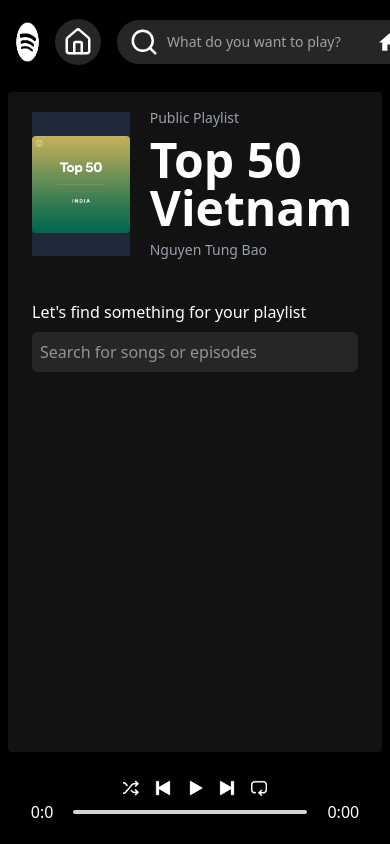
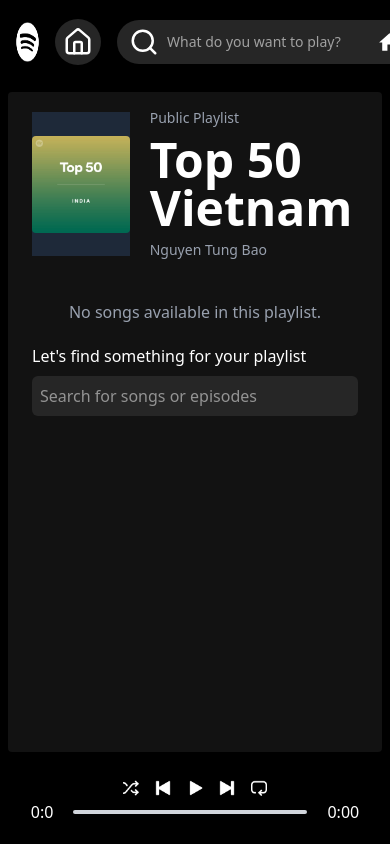
Before and after one commit to NBStorm/Spotify-Client, a React (Vite) app in the folder client/: page /playlist/1 in a window 390 px wide. Shown: the top 844 px of the page. Built offline with nearby package versions, Linux system fonts and the light colour scheme.

Commit message:
/tungbao/feature/nextpreviousSong

```diff
--- a/client/src/App.jsx
+++ b/client/src/App.jsx
@@ -8,13 +8,15 @@
 const App = () => {
   const { audioRef, track } = useContext(PlayerContext);
   const [searchQuery, setSearchQuery] = useState("");
+  const [isQueueOpen, setIsQueueOpen] = useState(false);
+
   return (
     <div className="h-screen bg-black">
       {/* <Header />
       <Layout /> */}
       <Header setSearchQuery={setSearchQuery} />
-      <Layout searchQuery={searchQuery} />
-      <Player />
+      <Layout searchQuery={searchQuery} isQueueOpen={isQueueOpen}/>
+      <Player setIsQueueOpen={setIsQueueOpen} isQueueOpen={isQueueOpen}/>
       <audio ref={audioRef} src={track.file} preload="auto"></audio>
       {/* <VideoPlayer video={video} /> */}
     </div>
--- a/client/src/assets/assets.js
+++ b/client/src/assets/assets.js
@@ -485,6 +485,24 @@
     image: img8,
     desc: "Your weekly update of the most played tracks",
     bgColor: "#2a4365",
+    songsData: [
+      {
+        id: 0,
+        name: "Nước Mắt Cá Sấu",
+        image: nuocmatcasau,
+        file: nuocmatcasaump3,
+        desc: "HIEUTHUHAI",
+        duration: "3:45",
+      },
+      {
+        id: 1,
+        name: "Ôm Em Thật Lâu",
+        image: omemthatlau,
+        file: omemthatlaump3,
+        desc: "MONO",
+        duration: "4:10",
+      },
+    ],
   },
   {
     id: 1,
@@ -500,5 +518,4 @@
     desc: "Your weekly update of the most played tracks",
     bgColor: "#742a2a",
   },
-
 ];
--- a/client/src/components/Display.jsx
+++ b/client/src/components/Display.jsx
@@ -5,7 +5,7 @@
 import DisplayArtist from "./DisplayArtist";
 import DisplayPlaylist from "./DisplayPlaylist";
 
-const Display = ({ isCollapsed, searchQuery }) => {
+const Display = ({ isCollapsed, searchQuery,setFromAlbum,setSongsDataQueue }) => {
   return (
     <div
       className={`transition-all duration-300 ${isCollapsed ? "w-[95%]" : "lg:w-[75%]"
@@ -13,9 +13,9 @@
     >
       <Routes>
         <Route path="/" element={<DisplayHome searchQuery={searchQuery} />} />
-        <Route path="/album/:id" element={<DisplayAlbum />} />
+        <Route path="/album/:id" element={<DisplayAlbum setFromAlbum={setFromAlbum} setSongsDataQueue={setSongsDataQueue} />} />
         <Route path="/artist/:id" element={<DisplayArtist />} />
-        <Route path="/playlist/:id" element={<DisplayPlaylist />} />
+        <Route path="/playlist/:id" element={<DisplayPlaylist setFromAlbum={setFromAlbum} setSongsDataQueue={setSongsDataQueue}/>} />
       </Routes>
     </div>
   );
--- a/client/src/components/DisplayAlbum.jsx
+++ b/client/src/components/DisplayAlbum.jsx
@@ -1,15 +1,16 @@
 import { useParams } from "react-router-dom";
 import Navbar from "./Navbar";
 import { albumsData, assets } from "../assets/assets";
-import { useContext } from "react";
+import { useContext, useEffect } from "react";
 import { PlayerContext } from "../context/PlayerContext";
 import Footer from "./Footer";
 import PlayBar from "./PlayBar";
 
-const DisplayAlbum = () => {
+const DisplayAlbum = ({ setFromAlbum, setSongsDataQueue }) => {
   const { id } = useParams();
   const albumData = albumsData[id];
-  const { playWithId, queueSongs } = useContext(PlayerContext);
+  const albumName = albumData.name;
+  const { playWithId, queueSongs, queue } = useContext(PlayerContext);
 
   const totalDuration = albumData.songsData.reduce((acc, song) => {
     const [minutes, seconds] = song.duration.split(":").map(Number);
@@ -25,8 +26,13 @@
 
   const playAlbum = () => {
     queueSongs(albumData.songsData.map((song) => song.id));
+    setFromAlbum(albumName);
+    setSongsDataQueue(albumData.songsData);
     playWithId(albumData.songsData[0].id);
   };
+  useEffect(() => {
+    console.log("Queue changed: ", queue);
+  }, [queue]);
 
   return (
     <div>
--- a/client/src/components/DisplayPlaylist.jsx
+++ b/client/src/components/DisplayPlaylist.jsx
@@ -1,6 +1,8 @@
-import React from "react";
+import React, { useContext } from "react";
 import { useParams } from "react-router-dom";
 import { assets, playlistsData } from "../assets/assets";
+import { PlayerContext } from "../context/PlayerContext";
+import PlayBar from "./PlayBar";
 
 const DisplayPlaylist = () => {
   const { id } = useParams();
@@ -10,6 +12,10 @@
     : `New Playlist #${parseInt(id) + 1}`;
   const playlistImage = playlistData ? playlistData.image : null;
   const imageStyle = { filter: "invert(1)" };
+  const haveSongs =
+    playlistData && playlistData.songsData && playlistData.songsData.length > 0;
+  const { playWithId, queueSongs } = useContext(PlayerContext);
+
   return (
     <div className="flex flex-col text-white">
       <div className="flex items-center mb-5">
@@ -34,6 +40,46 @@
           </div>
         </div>
       </div>
+      {haveSongs ? (
+        <>
+          <PlayBar
+            playArtist={() => {
+              queueSongs(playlistData.songsData.map((song) => song.id));
+              playWithId(playlistData.songsData[0].id);
+            }}
+          />
+          <div className="grid grid-cols-2 mt-10 mb-4 pl-2 pr-2 text-[#a7a7a7] items-center">
+            <p className="flex items-center">
+              <b className="mr-4">#</b>Title
+            </p>
+            <img className="ml-auto w-4" src={assets.clock_icon} alt="" />
+          </div>
+          <hr />
+          {playlistData.songsData.map((item, index) => (
+            <div
+              onClick={() => playWithId(item.id)}
+              key={item.id}
+              className="grid grid-cols-2 gap-2 p-2 items-center text-[#a7a7a7] hover:bg-[#ffffff2b] cursor-pointer"
+            >
+              <div className="text-white text-sm md:text-[15px] flex items-center gap-4">
+                <div className="flex items-center justify-center">
+                  <div className="text-[#a7a7a7]">{index + 1}</div>
+                </div>
+                <img className="w-10" src={item.image} alt={item.name} />
+                <div>
+                  <div>{item.name.slice(0, 20)}</div>
+                  <div className="text-[#a7a7a7]">{item.desc.slice(0, 20)}</div>
+                </div>
+              </div>
+              <p className="text-[15px] text-right">{item.duration}</p>
+            </div>
+          ))}
+        </>
+      ) : (
+        <div className="mt-5 text-center text-gray-400">
+          <p>No songs available in this playlist.</p>
+        </div>
+      )}
       <div className="mt-5">
         <p className="mb-2">Let's find something for your playlist</p>
         <input
--- a/client/src/components/PlaylistItem.jsx
+++ b/client/src/components/PlaylistItem.jsx
@@ -2,7 +2,6 @@
 
 const PlaylistItem = ({ image, name, id }) => {
   const navigate = useNavigate();
-  console.log("PlaylistItem rendered", id, name, image);
 
   const imageStyle =
     image === "/src/assets/Spotify_Primary.png" ? { filter: "invert(1)" } : {};
--- /dev/null
+++ b/client/src/components/Queue.jsx
@@ -0,0 +1,60 @@
+import React, { useContext } from "react";
+import { PlayerContext } from "../context/PlayerContext";
+import { songsData } from "../assets/assets";
+
+const Queue = ({songsDataQueue, fromAlbum }) => {
+  const {
+      queue,
+      currentQueueIndex,
+    } = useContext(PlayerContext);
+
+  let nowPlaying = songsDataQueue[queue[currentQueueIndex]];
+  let songDataPlaying = songsData[queue[currentQueueIndex]];
+
+  const nextSongs = songsDataQueue.slice(currentQueueIndex+1);
+
+  return (
+    <div className="p-2 flex-col gap-2 text-white hidden lg:flex h-full overflow-auto w-[25%]">
+      <div className="bg-[#121212] h-full rounded">
+        <h2 className="text-2xl font-semibold mb-4">Queue</h2>
+        <div className="mb-6">
+          <h3 className="text-xl font-semibold mb-2">Now playing</h3>
+          <div className="flex items-center hover:bg-[#ffffff26]">
+            <img
+              src={songDataPlaying.image}
+              alt={songDataPlaying.name}
+              className="w-12 h-12 rounded-md mr-4"
+            />
+            <div>
+              <p className="text-lg font-medium">{songDataPlaying.name}</p>
+              <p className="text-sm text-gray-400">{songDataPlaying.desc}</p>
+            </div>
+          </div>
+        </div>
+        <div>
+          <h3 className="text-xl font-semibold mb-2">Next from: {fromAlbum}</h3>
+          {nextSongs.map((song, index) => (
+            <div
+              className="flex items-center mb-4 hover:bg-[#ffffff26]"
+              key={index}
+            >
+              <img
+                src={song.image}
+                alt={song.name}
+                className="w-12 h-12 rounded-md mr-4"
+              />
+              <div>
+                <p className="text-lg font-medium line-clamp-1 overflow-hidden">
+                  {song.name}
+                </p>
+                <p className="text-sm text-gray-400">{song.desc}</p>
+              </div>
+            </div>
+          ))}
+        </div>
+      </div>
+    </div>
+  );
+};
+
+export default Queue;
--- a/client/src/components/main-layout/Layout.jsx
+++ b/client/src/components/main-layout/Layout.jsx
@@ -1,14 +1,24 @@
 import React, { useState } from "react";
 import Sidebar from "../Sidebar";
 import Display from "../Display";
+import Queue from "../Queue";
 
-const Layout = ({ searchQuery }) => {
+const Layout = ({ searchQuery, isQueueOpen,nowPlayingPlus }) => {
   const [isCollapsed, setIsCollapsed] = useState(false);
-
+  const [fromAlbum, setFromAlbum] = useState(""); // State to determine if the queue is from an album
+  const [songsDataQueue, setSongsDataQueue] = useState([]); // State to hold the songs data for the queue
+  const [nowPlaying, setNowPlaying] = useState({}); // State to hold the currently playing song data
   return (
     <div className="flex h-[80%] w-full">
       <Sidebar isCollapsed={isCollapsed} setIsCollapsed={setIsCollapsed} />
-      <Display isCollapsed={isCollapsed} searchQuery={searchQuery} />
+      <Display
+        isCollapsed={isCollapsed}
+        searchQuery={searchQuery}
+        setFromAlbum={setFromAlbum}
+        setSongsDataQueue={setSongsDataQueue}
+        setNowPlaying={setNowPlaying}
+      />
+      {isQueueOpen && <Queue fromAlbum={fromAlbum} songsDataQueue={songsDataQueue} nowPlaying={nowPlaying} nowPlayingPlus={nowPlayingPlus}/>}
     </div>
   );
 };
--- a/client/src/context/PlayerContext.jsx
+++ b/client/src/context/PlayerContext.jsx
@@ -8,7 +8,7 @@
   const seekBg = useRef();
   const seekBar = useRef();
 
-  const [track, setTrack] = useState(songsData[1]);
+  const [track, setTrack] = useState(songsData[0]);
   const [playStatus, setPlayStatus] = useState(false);
   const [time, setTime] = useState({
     currentTime: {
@@ -21,8 +21,7 @@
     },
   });
 
-  const [volume, setVolume] = useState(1); // 1 = 100%
-  const [previousVolume, setPreviousVolume] = useState(volume);
+  const [volume, setVolume] = useState(1);
   const [queue, setQueue] = useState([]);
   const [currentQueueIndex, setCurrentQueueIndex] = useState(0);
 
@@ -30,16 +29,13 @@
     if (audioRef.current) {
       audioRef.current.volume = volume;
     }
-  }, [volume]);
+  }, [volume, audioRef.current]);
 
   const mute = () => {
     if (volume > 0) {
-      setPreviousVolume(volume);
       setVolume(0);
-      audioRef.current.volume = 0;
     } else {
-      setVolume(previousVolume);
-      audioRef.current.volume = previousVolume;
+      setVolume(1); // Hoặc có thể lưu volume trước đó nếu cần
     }
   };
 
@@ -52,15 +48,16 @@
     audioRef.current.pause();
     setPlayStatus(false);
   };
+
   const seekSong = async (e) => {
     audioRef.current.currentTime =
       (e.nativeEvent.offsetX / seekBg.current.offsetWidth) *
       audioRef.current.duration;
   };
 
-  const playWithId = async (id) => {
-    await setTrack(songsData[id]);
-    await audioRef.current.play();
+  const playWithId = (id) => {
+    setTrack(songsData[id]);
+    audioRef.current.play();
     setPlayStatus(true);
   };
 
@@ -127,6 +124,8 @@
     queueSongs,
     playNext,
     playPrevious,
+    currentQueueIndex,
+    setCurrentQueueIndex
   };
 
   return (
```
Also changed, not shown: client/src/components/Player.jsx (+17 -4 lines), client/src/assets/topsongvn.jpg (added).
